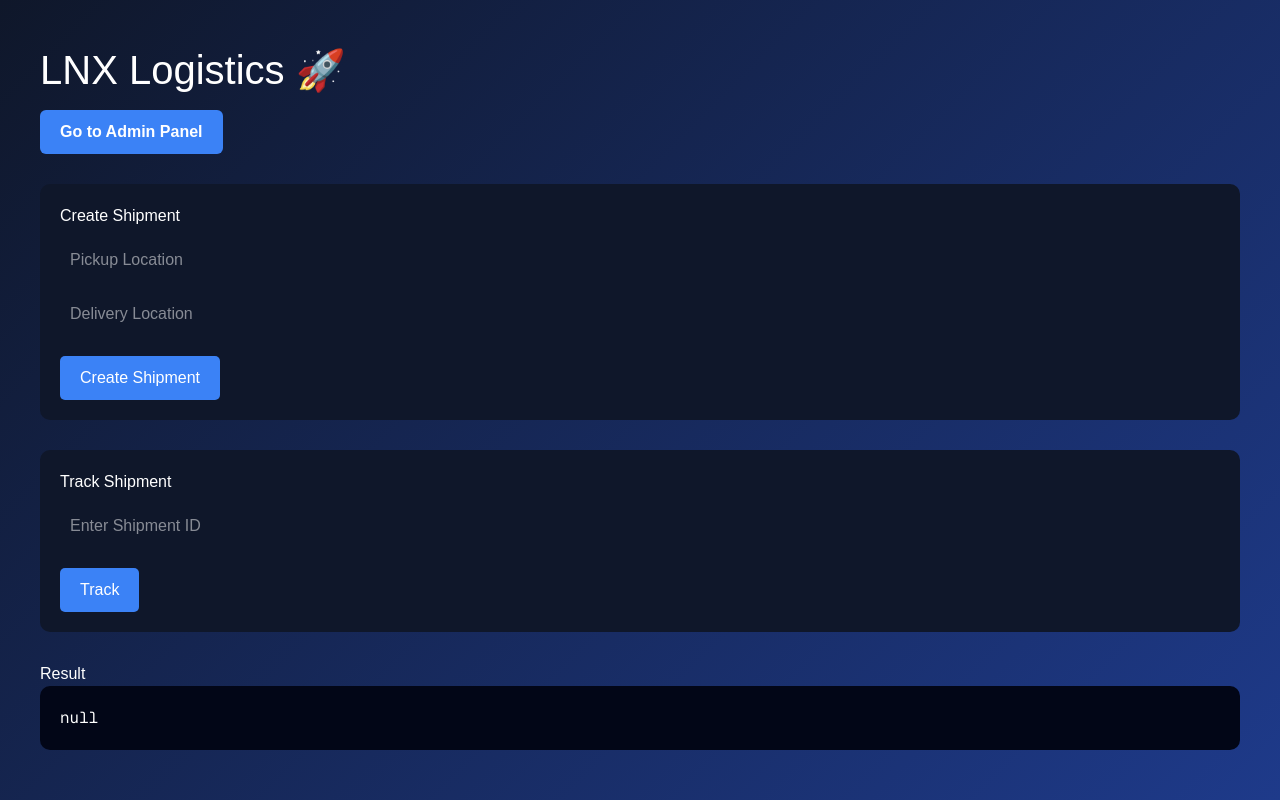
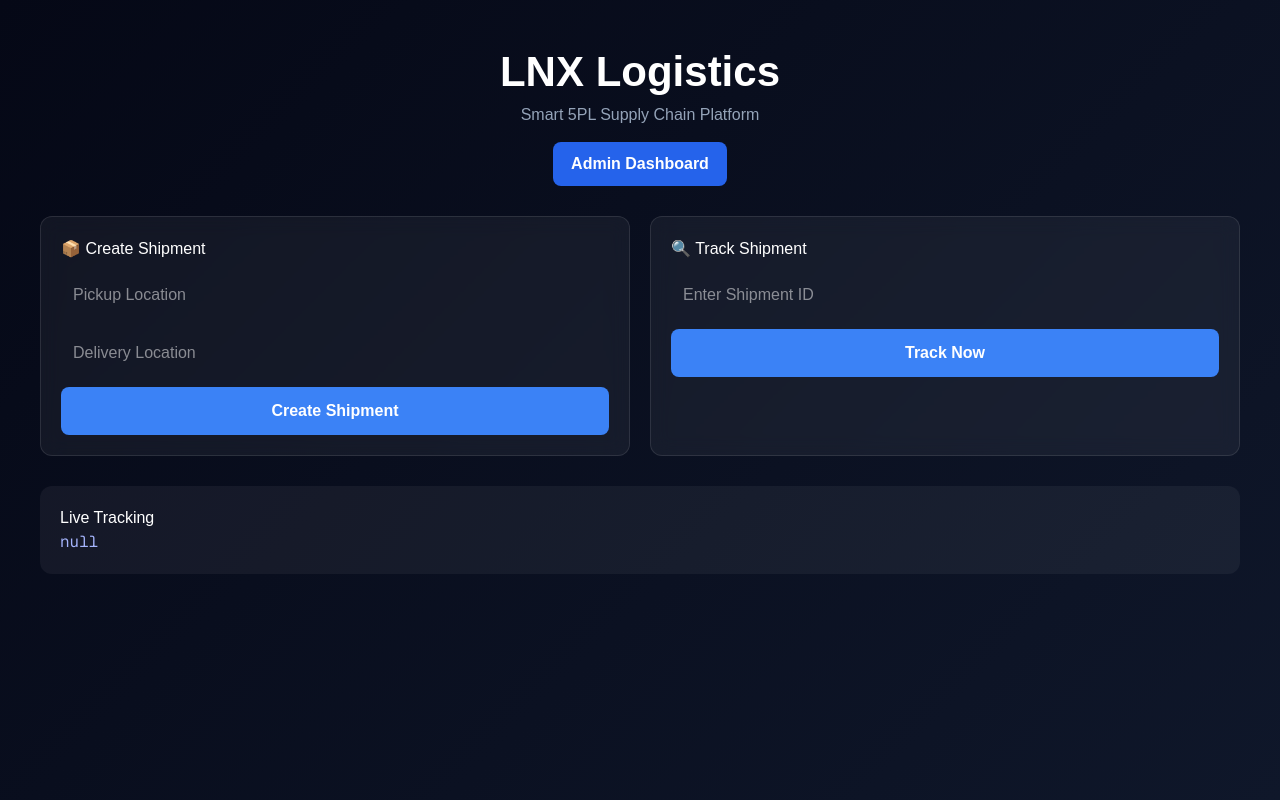
Before and after one commit to KR1520/lnx-logistics, a Next.js app: page / in a window 1280 px wide. Built offline with nearby package versions, Linux system fonts and the light colour scheme.

Commit message:
upgraded UI premium version

```diff
--- a/app/page.js
+++ b/app/page.js
@@ -8,7 +8,6 @@ export default function Home() {
   const [searchId, setSearchId] = useState("");
   const [result, setResult] = useState(null);
 
-  // CREATE SHIPMENT
   const createShipment = async () => {
     if (!pickup || !delivery) {
       alert("Enter pickup and delivery");
@@ -17,9 +16,7 @@ export default function Home() {
 
     const res = await fetch("/api/shipment", {
       method: "POST",
-      headers: {
-        "Content-Type": "application/json",
-      },
+      headers: { "Content-Type": "application/json" },
       body: JSON.stringify({ pickup, delivery }),
     });
 
@@ -31,124 +28,81 @@ export default function Home() {
     setSearchId("");
   };
 
-  // TRACK SHIPMENT
   const trackShipment = async () => {
     if (!searchId) {
       setResult({ error: "Enter shipment ID first" });
       return;
     }
 
-    try {
     const res = await fetch("/api/shipment");
     const data = await res.json();
 
     const found = data.find((s) => s.id === searchId.trim());
 
-      if (found) {
-        setResult(found);
-      } else {
-        setResult({ error: "Shipment not found" });
-      }
-    } catch (error) {
-      setResult({ error: "Something went wrong" });
-    }
+    setResult(found || { error: "Shipment not found" });
   };
 
   return (
-    <div
-      style={{
-        minHeight: "100vh",
-        background: "linear-gradient(135deg, #0f172a, #1e3a8a)",
-        color: "white",
-        padding: "40px",
-        fontFamily: "Arial",
-      }}
-    >
-      {/* TITLE */}
-      <h1 style={{ fontSize: "40px", marginBottom: "10px" }}>
-        LNX Logistics 🚀
-      </h1>
+    <div style={styles.page}>
 
-      {/* ADMIN BUTTON */}
-      <a
-        href="/admin"
-        style={{
-          display: "inline-block",
-          marginBottom: "30px",
-          padding: "10px 20px",
-          background: "#3b82f6",
-          color: "white",
-          borderRadius: "6px",
-          textDecoration: "none",
-          fontWeight: "bold",
-        }}
-      >
-        Go to Admin Panel
+      {/* HEADER */}
+      <div style={styles.header}>
+        <h1 style={styles.title}>LNX Logistics</h1>
+        <p style={styles.subtitle}>Smart 5PL Supply Chain Platform</p>
+
+        <a href="/admin" style={styles.adminBtn}>
+          Admin Dashboard
         </a>
+      </div>
 
-      {/* CREATE SHIPMENT */}
-      <div
-        style={{
-          background: "#0f172a",
-          padding: "20px",
-          borderRadius: "10px",
-          marginBottom: "30px",
-        }}
-      >
-        <h2>Create Shipment</h2>
+      {/* GRID */}
+      <div style={styles.grid}>
+
+        {/* CREATE */}
+        <div style={styles.card}>
+          <h2>📦 Create Shipment</h2>
 
           <input
             placeholder="Pickup Location"
             value={pickup}
             onChange={(e) => setPickup(e.target.value)}
-          style={inputStyle}
+            style={styles.input}
           />
 
           <input
             placeholder="Delivery Location"
             value={delivery}
             onChange={(e) => setDelivery(e.target.value)}
-          style={inputStyle}
+            style={styles.input}
           />
 
-        <button onClick={createShipment} style={btnStyle}>
+          <button onClick={createShipment} style={styles.primaryBtn}>
             Create Shipment
           </button>
         </div>
 
-      {/* TRACK SHIPMENT */}
-      <div
-        style={{
-          background: "#0f172a",
-          padding: "20px",
-          borderRadius: "10px",
-        }}
-      >
-        <h2>Track Shipment</h2>
+        {/* TRACK */}
+        <div style={styles.card}>
+          <h2>🔍 Track Shipment</h2>
 
           <input
             placeholder="Enter Shipment ID"
             value={searchId}
             onChange={(e) => setSearchId(e.target.value)}
-          style={inputStyle}
+            style={styles.input}
           />
 
-        <button onClick={trackShipment} style={btnStyle}>
-          Track
+          <button onClick={trackShipment} style={styles.primaryBtn}>
+            Track Now
           </button>
         </div>
 
+      </div>
+
       {/* RESULT */}
-      <div style={{ marginTop: "30px" }}>
-        <h2>Result</h2>
-
-        <pre
-          style={{
-            background: "#020617",
-            padding: "20px",
-            borderRadius: "10px",
-          }}
-        >
+      <div style={styles.resultBox}>
+        <h3>Live Tracking</h3>
+        <pre style={styles.pre}>
           {JSON.stringify(result, null, 2)}
         </pre>
       </div>
@@ -156,23 +110,84 @@ export default function Home() {
   );
 }
 
-// INPUT STYLE
-const inputStyle = {
+/* STYLES */
+const styles = {
+  page: {
+    minHeight: "100vh",
+    background: "linear-gradient(135deg, #050816, #0f172a)",
+    color: "white",
+    padding: "40px",
+    fontFamily: "Arial",
+  },
+
+  header: {
+    textAlign: "center",
+    marginBottom: "30px",
+  },
+
+  title: {
+    fontSize: "42px",
+    fontWeight: "bold",
+  },
+
+  subtitle: {
+    color: "#94a3b8",
+    marginBottom: "15px",
+  },
+
+  adminBtn: {
+    display: "inline-block",
+    padding: "10px 18px",
+    background: "#2563eb",
+    borderRadius: "8px",
+    color: "white",
+    textDecoration: "none",
+    fontWeight: "bold",
+  },
+
+  grid: {
+    display: "grid",
+    gridTemplateColumns: "1fr 1fr",
+    gap: "20px",
+  },
+
+  card: {
+    background: "rgba(255,255,255,0.05)",
+    padding: "20px",
+    borderRadius: "12px",
+    backdropFilter: "blur(10px)",
+    border: "1px solid rgba(255,255,255,0.1)",
+  },
+
+  input: {
     display: "block",
+    width: "100%",
+    padding: "12px",
     margin: "10px 0",
-  padding: "10px",
-  width: "100%",
-  borderRadius: "5px",
+    borderRadius: "8px",
     border: "none",
-};
+    outline: "none",
+  },
 
-// BUTTON STYLE
-const btnStyle = {
-  marginTop: "10px",
-  padding: "10px 20px",
+  primaryBtn: {
+    padding: "12px 18px",
     background: "#3b82f6",
     border: "none",
-  borderRadius: "5px",
+    borderRadius: "8px",
     color: "white",
+    fontWeight: "bold",
     cursor: "pointer",
+    width: "100%",
+  },
+
+  resultBox: {
+    marginTop: "30px",
+    background: "rgba(255,255,255,0.05)",
+    padding: "20px",
+    borderRadius: "12px",
+  },
+
+  pre: {
+    color: "#a5b4fc",
+  },
 };
```
Lines whose indentation alone changed are shown as unchanged.
